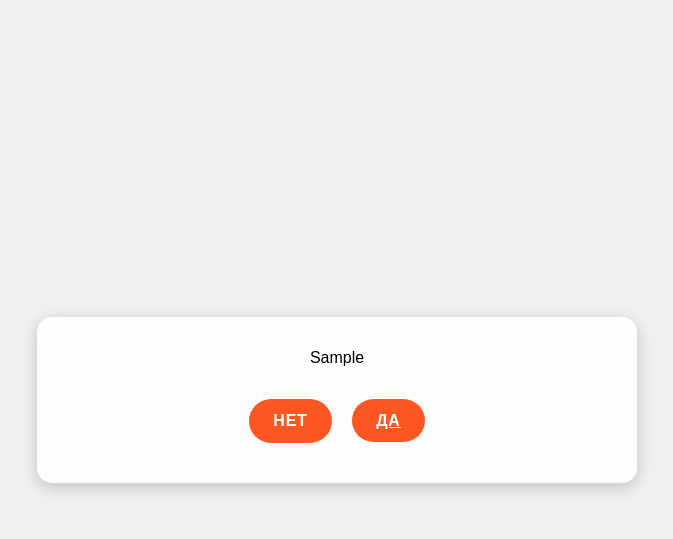
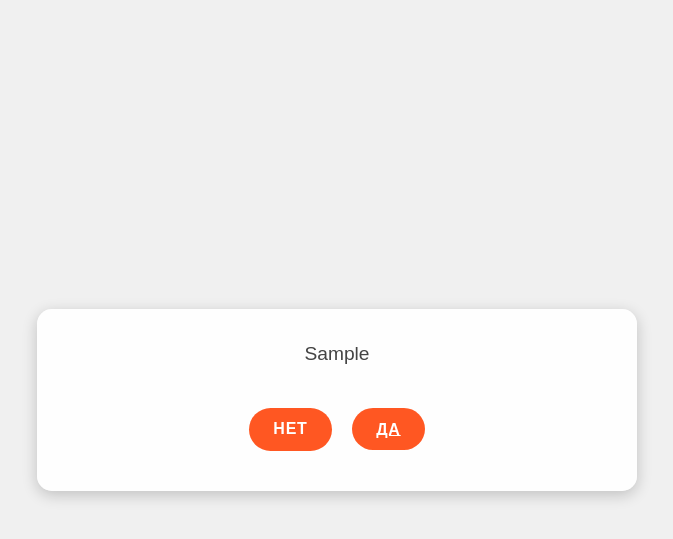
Before and after one commit to Lavochka123/svety1111, a Flask app: page /invite/1/page3 in a window 1280 px wide. Shown: the top 539 px of the page, without its empty margins (303-976 px from the left). Run offline with Flask 3, Linux system fonts and the light colour scheme; tables that the repository leaves empty hold one stand-in row (values such as "Sample post").

Commit message:
Update page3.html

```diff
--- a/template/page3.html
+++ b/template/page3.html
@@ -7,9 +7,13 @@
 </head>
 <body class="{{ data.design }}">
   <div class="container">
-    <p>{{ data.page3 }}</p>
+    <!-- Можно вернуть "конверт", если хотите анимацию, но по условию "всё норм" – оставим. -->
+    <div class="letter-content">
+      <p>{{ data.page3 }}</p>
+    </div>
 
-    <div class="button-container">
+    <div class="button-container" style="margin-top: 2rem;">
+      <!-- Кнопка "Нет" (AJAX) и "Да" (ссылка на page4) -->
       <button class="button" onclick="handleResponse('no')">Нет</button>
       <a href="/invite/{{ data.id }}/page4" class="button">Да</a>
     </div>
@@ -19,7 +23,6 @@
     const chatId = "{{ data.chat_id }}";
     function handleResponse(response) {
       if (response === 'no') {
-        // AJAX /response
         fetch('/response', {
           method: 'POST',
           headers: {'Content-Type': 'application/json'},
@@ -33,7 +36,7 @@
           if (resp.status === 'ok') {
             alert("Ваш отказ отправлен!");
           } else {
-            alert("Ошибка при отправке ответа: " + resp.message);
+            alert("Ошибка: " + resp.message);
           }
         })
         .catch(err => {
```
